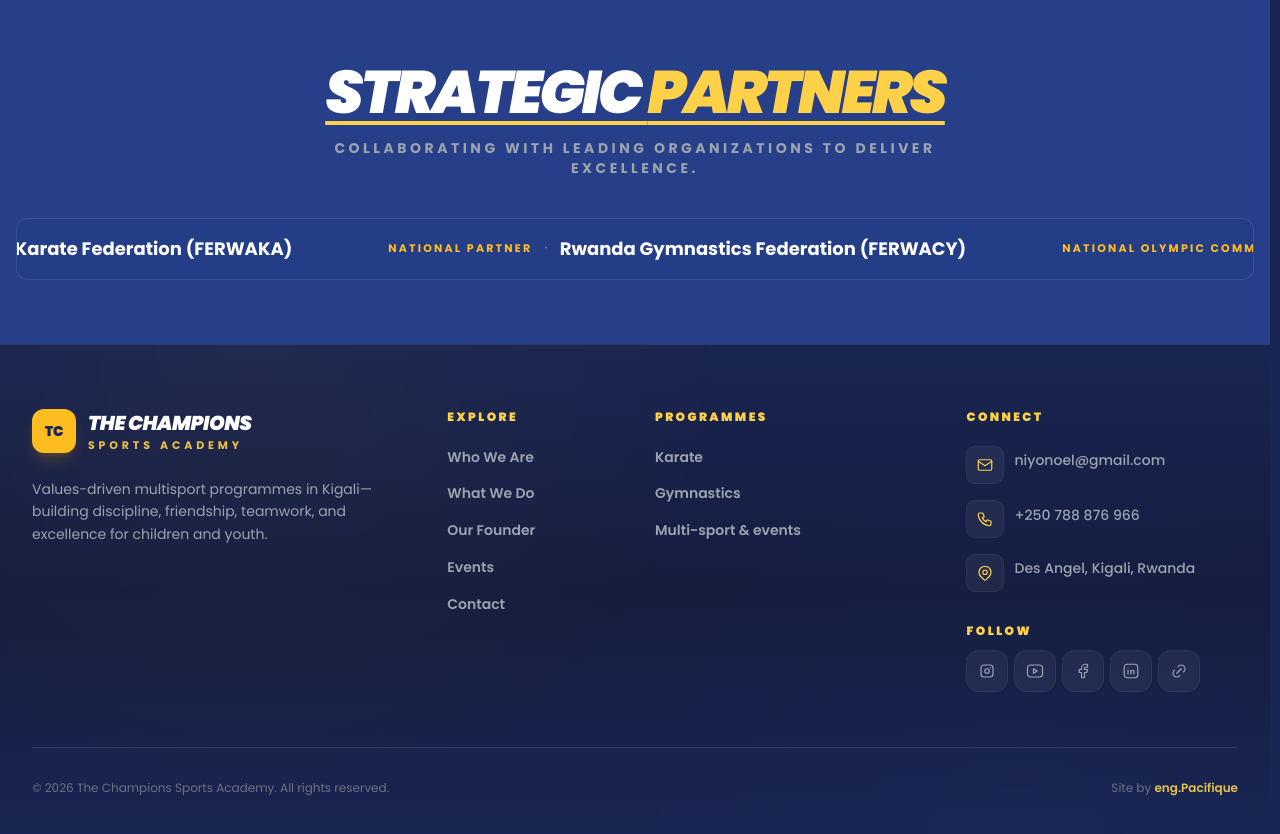
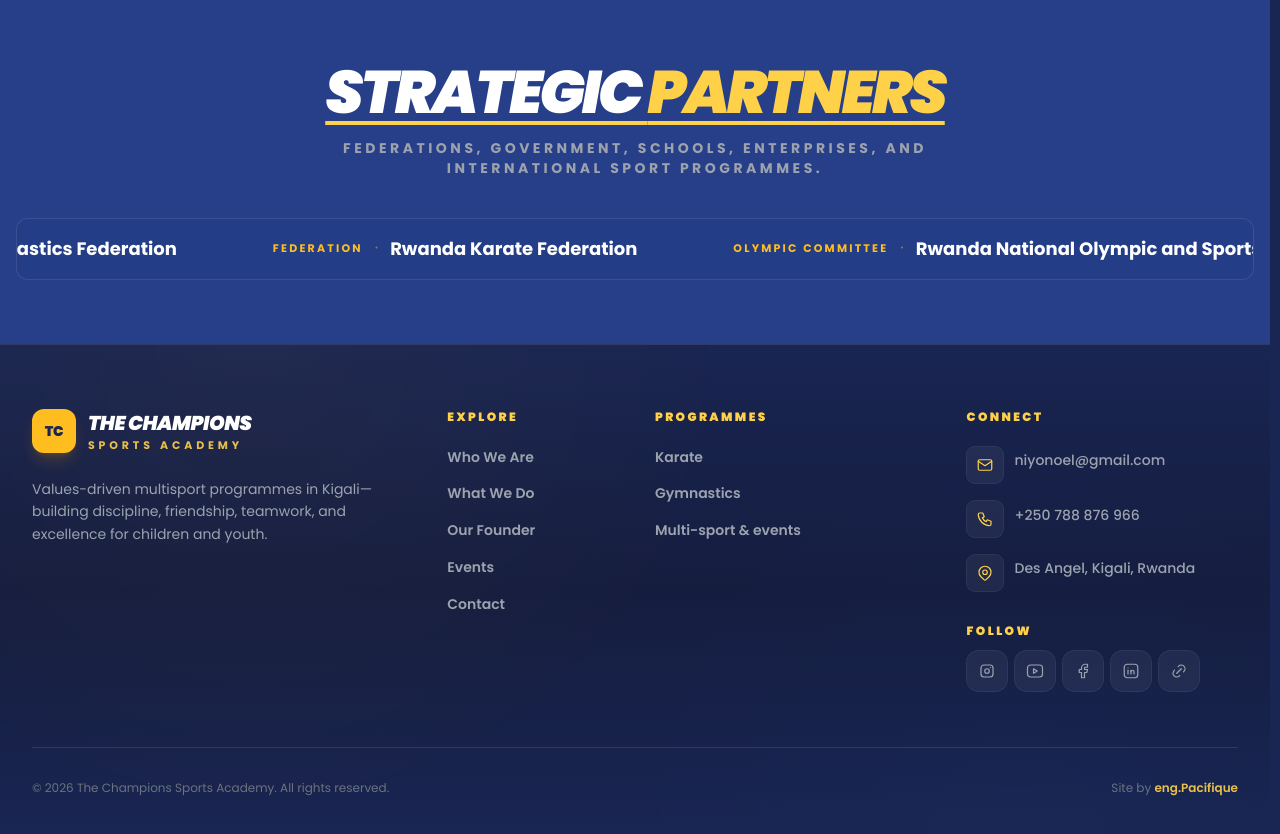
Before and after one commit to ulpacifique/The-Champion-Sport-Academy, a React (Vite) app: page / in a window 1280 px wide. Shown: the part 9060-9894 px from the top of the page. Built offline with nearby package versions, Linux system fonts and the light colour scheme; a web font is replaced by a local one.

Commit message:
who are we

```diff
--- a/src/LandingPage/AboutUs.tsx
+++ b/src/LandingPage/AboutUs.tsx
@@ -9,18 +9,16 @@
 import { TeamOrganizationContent } from "./TeamOrganizationContent";
 
 const STRATEGIC_PARTNERS: { name: string; type: string }[] = [
-  { name: "Rwanda Karate Federation (FERWAKA)", type: "National Partner" },
-  { name: "Rwanda Gymnastics Federation (FERWACY)", type: "National Partner" },
-  { name: "Rwanda National Olympic & Sports Committee (RNOSC)", type: "National Olympic Committee" },
-  { name: "Ministry of Sports", type: "Government Partner" },
-  { name: "National Olympic & Sports Academy", type: "National Partner" },
-  { name: "World Karate Federation (WKF)", type: "International Partner" },
-  { name: "International Olympic Committee (IOC)", type: "International Partner" },
-  { name: "International Olympic Academy (IOA)", type: "International Partner" },
-  { name: "Alliance of Social Workers in Sport (ASWIS)", type: "International Network" },
-  { name: "USA Karate", type: "International Partner" },
-  { name: "5280 Gymnastics", type: "International Partner" },
-  { name: "Gasore Serge Foundation", type: "Foundation" },
+  { name: "Rwanda Gymnastics Federation", type: "Federation" },
+  { name: "Rwanda Karate Federation", type: "Federation" },
+  { name: "Rwanda National Olympic and Sports Committee (RNOSC)", type: "Olympic committee" },
+  { name: "MINISPORTS (Ministry of Sports)", type: "Government" },
+  { name: "Rwanda Children Christian School", type: "School" },
+  { name: "Smart Sports Shop", type: "Retail" },
+  { name: "Play Hotel", type: "Hospitality" },
+  { name: "Kihon Sport", type: "Sport & equipment" },
+  { name: "5280 Gymnastics (USA)", type: "International" },
+  { name: "IOC Young Leaders Programme (International Olympic Committee)", type: "IOC programme" },
 ];
 
 const AboutUs = () => {
@@ -339,8 +337,8 @@
             <h2 className="mb-4 text-3xl font-black uppercase italic leading-none tracking-tighter text-cerulean-blue-900 underline decoration-bright-sun-600 decoration-4 underline-offset-8 dark:text-white dark:decoration-bright-sun-300 md:text-5xl lg:text-6xl">
               Strategic <span className="text-bright-sun-600 dark:text-bright-sun-300">Partners</span>
             </h2>
-            <p className="mx-auto max-w-2xl text-sm font-bold uppercase tracking-[0.25em] text-gray-500 dark:text-gray-400">
-              Collaborating with leading organizations to deliver excellence.
+            <p className="mx-auto max-w-2xl text-sm font-bold uppercase tracking-[0.2em] text-gray-500 dark:text-gray-400 md:tracking-[0.25em]">
+              Federations, government, schools, enterprises, and international sport programmes.
             </p>
           </div>
 
```
